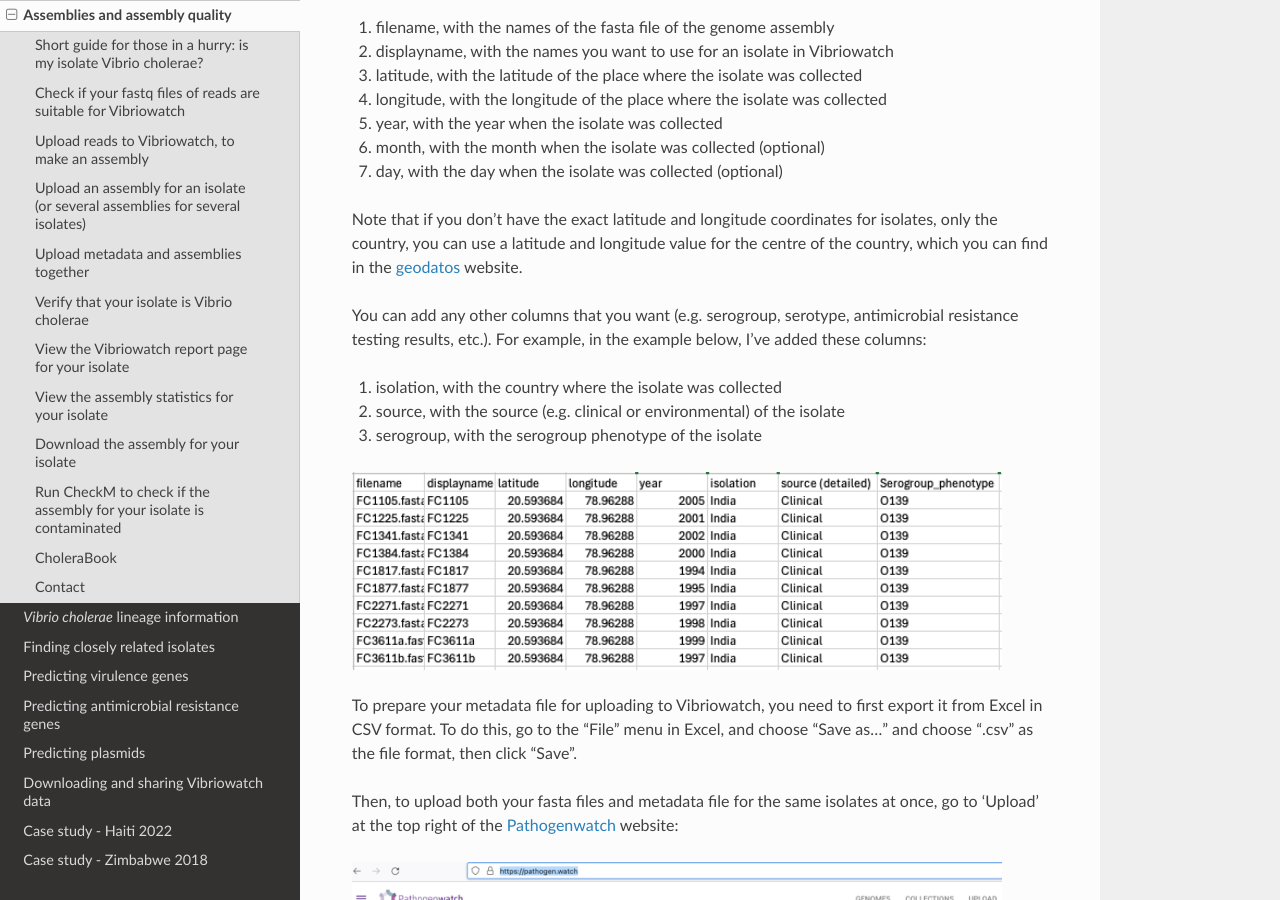
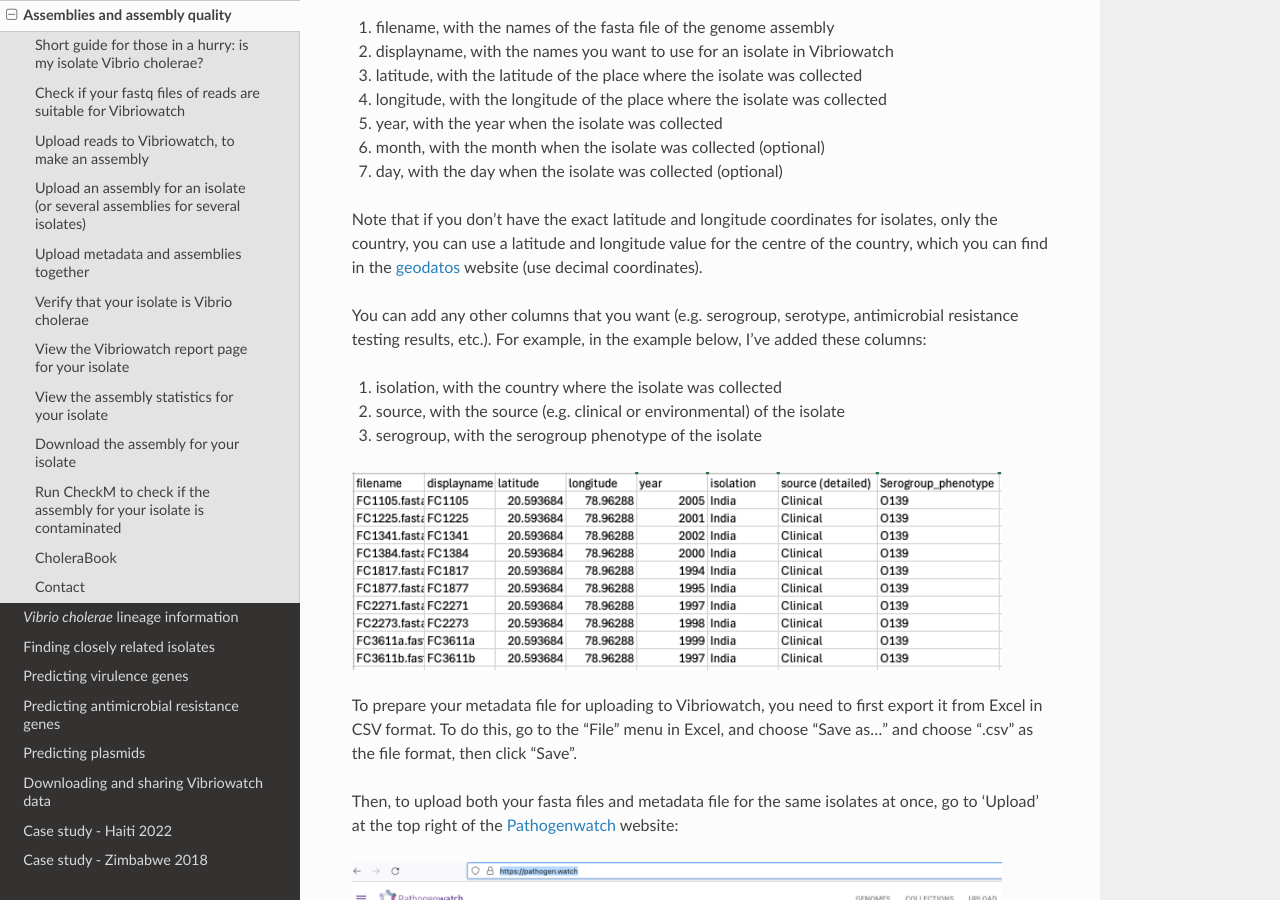
Before and after one commit to avrilcoghlan/vibriowatch, a Sphinx documentation site: the page built from docs/source/assemblies.rst, in a window 1280 px wide and 900 px high, scrolled down 10514 px. Built offline with Sphinx 7.4.7 and the Read the Docs theme 3.1.0, drawn with Linux system fonts in a browser that asks for light colours.

Commit message:
Update assemblies.rst

```diff
--- a/docs/source/assemblies.rst
+++ b/docs/source/assemblies.rst
@@ -233,7 +233,7 @@ an Excel spreadsheet, which has one row per isolate, with these columns:
 
 Note that if you don't have the exact latitude and longitude coordinates for isolates, only the country, you can use a latitude
 and longitude value for the centre of the country, which you can find in the
-`geodatos`_ website.
+`geodatos`_ website (use decimal coordinates).
 
 .. _geodatos: https://www.geodatos.net/en/coordinates/
 
```
